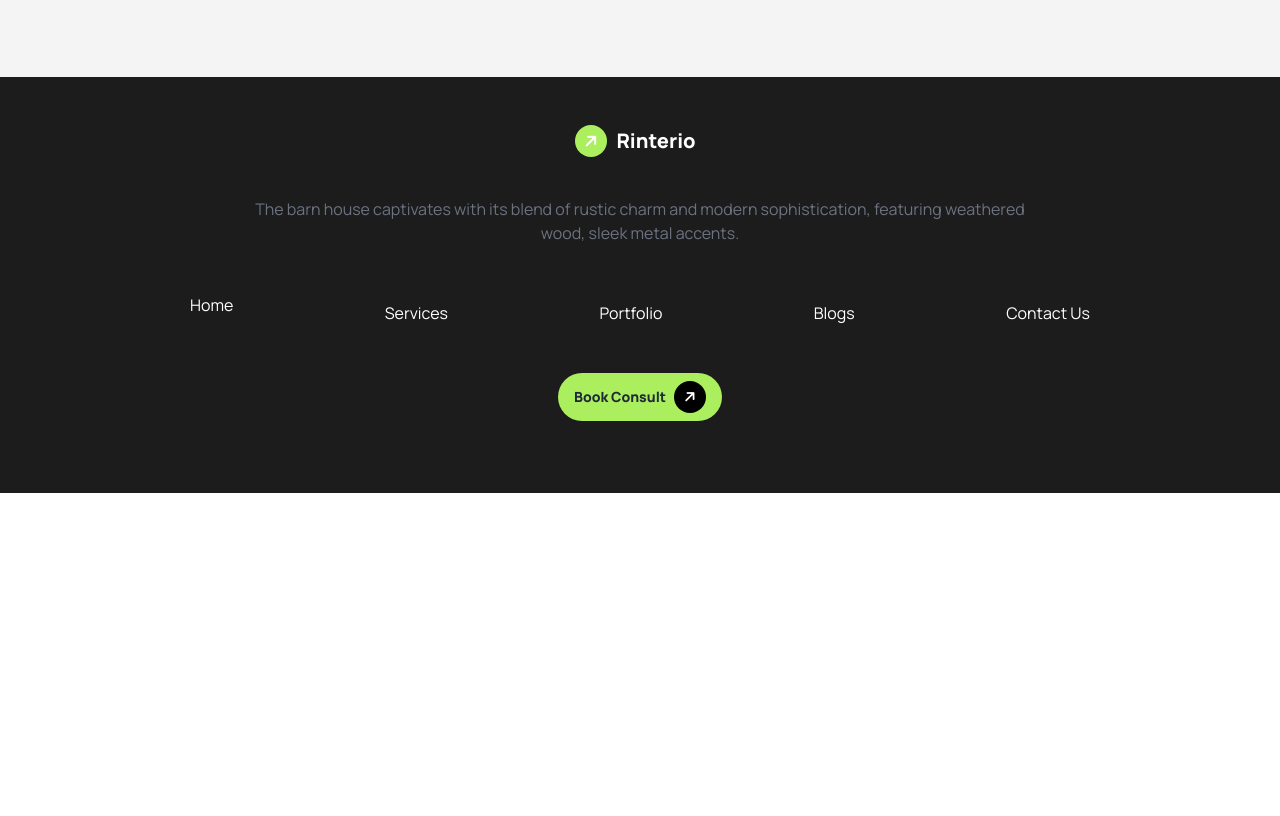
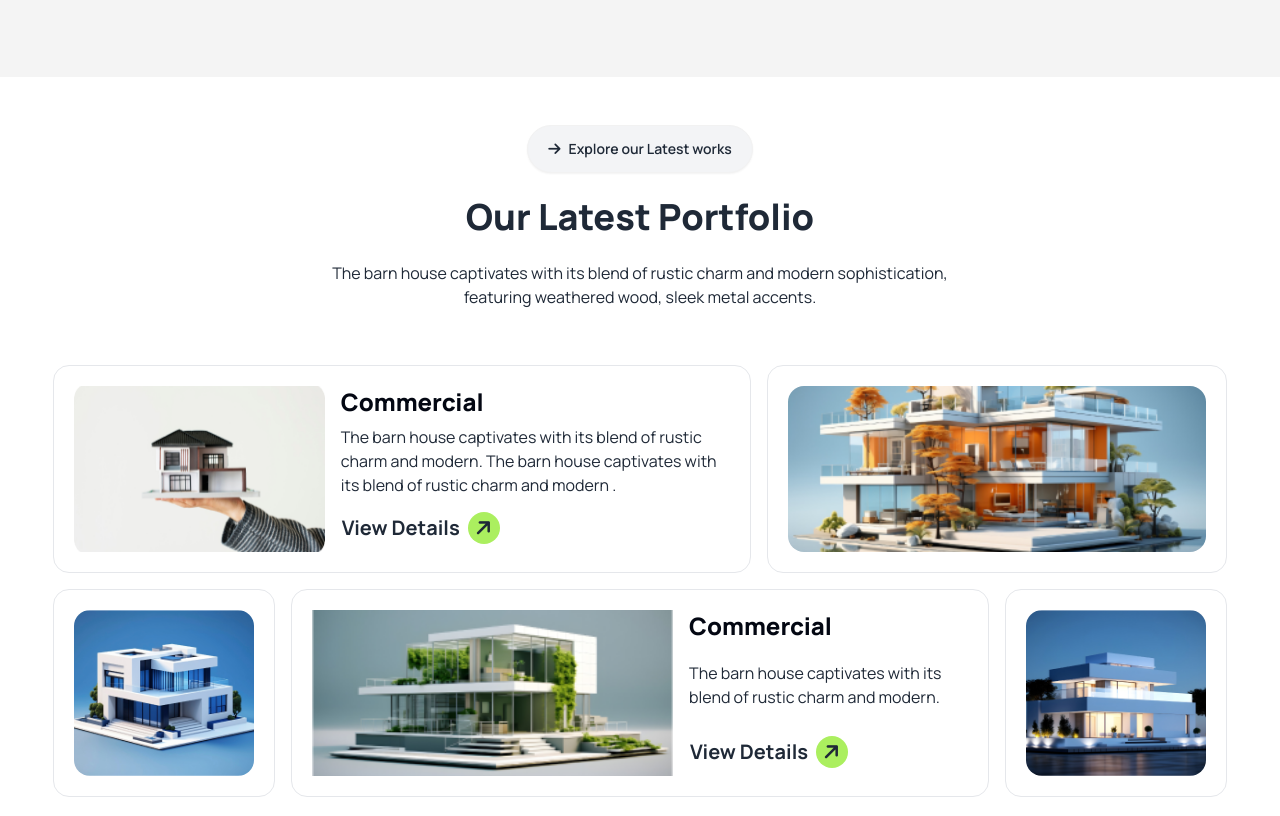
Before and after one commit to shahriarabiddut/PH-A3, a plain HTML site: page index.html in a window 1280 px wide. Shown: the part 2580-3396 px from the top of the page. Before the commit the page ends 3073 px from the top, so only its background shows below. Drawn offline with nearby package versions, Linux system fonts and the light colour scheme.

Commit message:
Latest Portfolio

```diff
--- a/index.html
+++ b/index.html
@@ -233,6 +233,61 @@
 
         </div>
       </section>
+      <section class="bg-white">
+        <div class="w-11/12 md:w-11/12 lg:3/4 mx-auto py-8 flex flex-col lg:pb-24 md:pb-9">
+          <div class="hero">
+            <div class="hero-content flex-col justify-center text-center gap-6 mb-6">
+                <h4 class="btn bg-gray-100 rounded-full px-5 justify-center py-3 t=="><i class="fa-solid fa-arrow-right"></i
+                  > Explore our Latest works</h4>
+                <h1 class="text-2xl md:text-3xl lg:text-4xl font-extrabold text-center w-full lg:w-10/12 md:w-10/12 mx-auto">
+                  Our Latest Portfolio </h1>
+                <p class=" text-gray-800 text-center w-full lg:w-8/12 md:w-8/12 mx-auto">
+                  The barn house captivates with its blend of rustic charm and modern sophistication, featuring weathered wood, sleek metal accents.
+                </p>
+
+            </div>
+          </div>
+            <div class="grid grid-cols-1 md:grid-cols-2 lg:grid-cols-5 gap-4 py-4">
+              <div class="lg:col-span-3 md:col-span-2 card rounded-2xl p-5 border border-gray-150 gap-4 flex flex-col md:flex-row lg:flex-row lg:h-52 md:h-52">
+                  <img src="./assets/img1.png" class="w-full object-cover">
+                  <div class="flex flex-col justify-between items-start">
+                    <h2 class="card-title text-2xl text-gray-950 font-extrabold">Commercial</h2>
+                    <p class=" text-gray-750">The barn house captivates with its blend of rustic charm and modern. The barn house captivates with its blend of rustic charm and modern .</p>
+                    <button class="font-bold btn btn-ghost px-0 text-xl" > View Details
+              <span class="bg-[#ABEF5F] rounded-full w-8 h-8 flex justify-center items-center" ><i class="fa-solid fa-arrow-right -rotate-45"></i ></span> </button>
+                  </div>
+              </div>
+              <div class="lg:col-span-2 card rounded-2xl p-5 border border-gray-150 lg:h-52 md:h-52">
+                <img src="./assets/img2.png" class="w-full h-full  object-cover rounded-2xl">
+            </div>
+              <div class="card rounded-2xl lg:block hidden p-5 border border-gray-150 lg:h-52 md:h-52">
+                <img src="./assets/img3.png" class="w-full h-full  object-cover rounded-2xl">
+              </div>
+              <div class="card rounded-2xl p-5 lg:hidden block border border-gray-150 lg:h-52 md:h-52">
+                <img src="./assets/img5.png" class="w-full h-full  object-cover rounded-2xl">
+              </div>
+              <div class="lg:col-span-3 md:col-span-2 card rounded-2xl p-5 border border-gray-150 gap-4 flex flex-col md:flex-row lg:flex-row lg:h-52 md:h-52">
+                <img src="./assets/img4.png" class="w-full object-cover">
+                <div class="flex flex-col justify-between items-start">
+                  <h2 class="card-title text-2xl text-gray-950 font-extrabold">Commercial</h2>
+                  <p class=" text-gray-750">The barn house captivates with its blend of rustic charm and modern. </p>
+                  <button class="font-bold btn btn-ghost px-0 text-xl" > View Details
+            <span class="bg-[#ABEF5F] rounded-full w-8 h-8 flex justify-center items-center" ><i class="fa-solid fa-arrow-right -rotate-45"></i ></span> </button>
+                </div>
+            </div>
+              <div class="card rounded-2xl lg:block hidden  p-5 border border-gray-150 lg:h-52 md:h-52">
+                <img src="./assets/img5.png" class="w-full h-full  object-cover rounded-2xl">
+              </div>
+              <div class="card rounded-2xl lg:hidden block p-5 border border-gray-150 lg:h-52 md:h-52">
+                <img src="./assets/img3.png" class="w-full h-full  object-cover rounded-2xl">
+              </div>
+              <div class="card rounded-2xl p-5 lg:hidden block border border-gray-150 lg:h-52 md:h-52">
+                <img src="./assets/img5.png" class="w-full h-full  object-cover rounded-2xl">
+              </div>
+          </div>
+
+        </div>
+      </section>
     </main>
     <footer class=" footer-center bg-[#1c1c1c] p-10 text-white">
 
```
